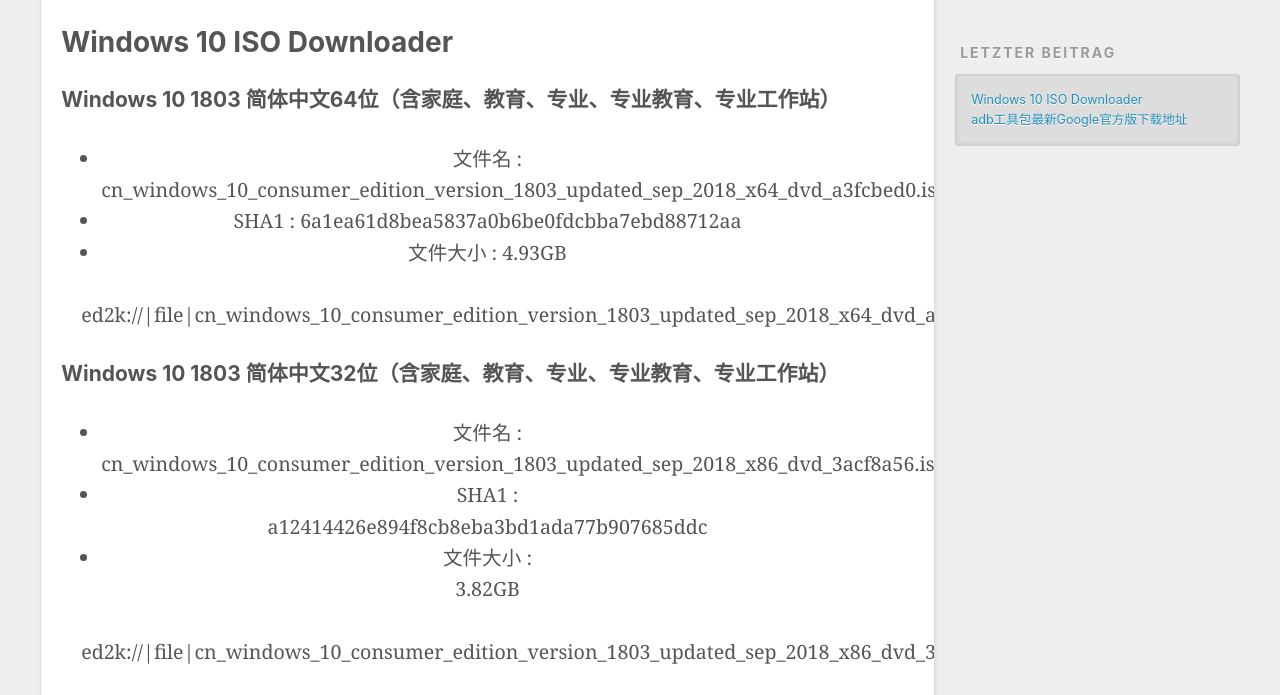
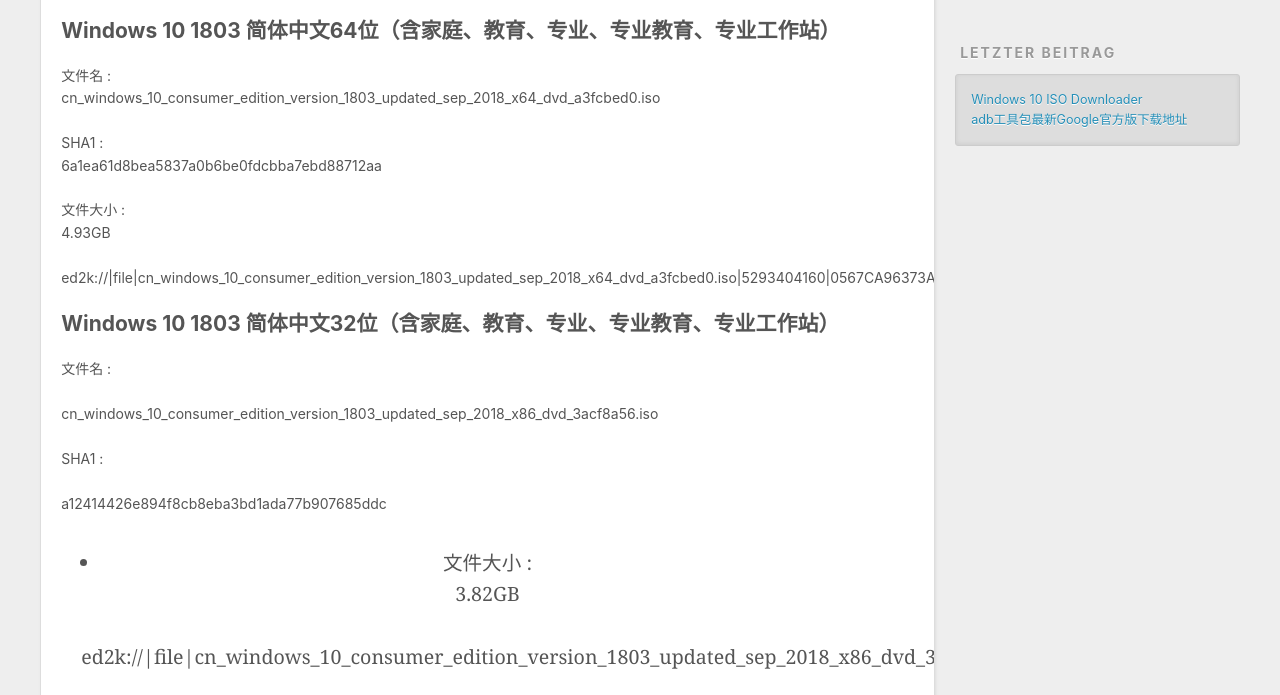
Before and after one commit to Tooo-Top/aemoon.github.io, a plain HTML site: page index.html in a window 1280 px wide. Shown: the part 435-1130 px from the top of the page. Drawn offline with nearby package versions, Linux system fonts and the light colour scheme.

Commit message:
Site updated: 2018-10-31 14:55:26

```diff
--- a/index.html
+++ b/index.html
@@ -83,18 +83,16 @@
 
     <div class="article-entry" itemprop="articleBody">
 
-        <h1 id="Windows-10-ISO-Downloader"><a href="#Windows-10-ISO-Downloader" class="headerlink" title="Windows 10 ISO Downloader"></a>Windows 10 ISO Downloader</h1><h2 id="Windows-10-1803-简体中文64位（含家庭、教育、专业、专业教育、专业工作站）"><a href="#Windows-10-1803-简体中文64位（含家庭、教育、专业、专业教育、专业工作站）" class="headerlink" title="Windows 10 1803 简体中文64位（含家庭、教育、专业、专业教育、专业工作站）"></a>Windows 10 1803 简体中文64位（含家庭、教育、专业、专业教育、专业工作站）</h2><blockquote>
+        <h2 id="Windows-10-1803-简体中文64位（含家庭、教育、专业、专业教育、专业工作站）"><a href="#Windows-10-1803-简体中文64位（含家庭、教育、专业、专业教育、专业工作站）" class="headerlink" title="Windows 10 1803 简体中文64位（含家庭、教育、专业、专业教育、专业工作站）"></a>Windows 10 1803 简体中文64位（含家庭、教育、专业、专业教育、专业工作站）</h2><p>文件名 :<br>cn_windows_10_consumer_edition_version_1803_updated_sep_2018_x64_dvd_a3fcbed0.iso</p>
+<p>SHA1 :<br>6a1ea61d8bea5837a0b6be0fdcbba7ebd88712aa</p>
+<p>文件大小 :<br>4.93GB</p>
+<p>ed2k://|file|cn_windows_10_consumer_edition_version_1803_updated_sep_2018_x64_dvd_a3fcbed0.iso|5293404160|0567CA96373A7B3475DD29371371A1A3|/</p>
+<h2 id="Windows-10-1803-简体中文32位（含家庭、教育、专业、专业教育、专业工作站）"><a href="#Windows-10-1803-简体中文32位（含家庭、教育、专业、专业教育、专业工作站）" class="headerlink" title="Windows 10 1803 简体中文32位（含家庭、教育、专业、专业教育、专业工作站）"></a>Windows 10 1803 简体中文32位（含家庭、教育、专业、专业教育、专业工作站）</h2><p>文件名 :  </p>
+<p>cn_windows_10_consumer_edition_version_1803_updated_sep_2018_x86_dvd_3acf8a56.iso</p>
+<p>SHA1 :  </p>
+<p>a12414426e894f8cb8eba3bd1ada77b907685ddc</p>
+<blockquote>
 <ul>
-<li>文件名 :<br>cn_windows_10_consumer_edition_version_1803_updated_sep_2018_x64_dvd_a3fcbed0.iso|</li>
-<li>SHA1 :   6a1ea61d8bea5837a0b6be0fdcbba7ebd88712aa</li>
-<li>文件大小 : 4.93GB</li>
-</ul>
-<p>ed2k://|file|cn_windows_10_consumer_edition_version_1803_updated_sep_2018_x64_dvd_a3fcbed0.iso|5293404160|0567CA96373A7B3475DD29371371A1A3|/</p>
-</blockquote>
-<h2 id="Windows-10-1803-简体中文32位（含家庭、教育、专业、专业教育、专业工作站）"><a href="#Windows-10-1803-简体中文32位（含家庭、教育、专业、专业教育、专业工作站）" class="headerlink" title="Windows 10 1803 简体中文32位（含家庭、教育、专业、专业教育、专业工作站）"></a>Windows 10 1803 简体中文32位（含家庭、教育、专业、专业教育、专业工作站）</h2><blockquote>
-<ul>
-<li>文件名 :<br>cn_windows_10_consumer_edition_version_1803_updated_sep_2018_x86_dvd_3acf8a56.iso</li>
-<li>SHA1 :<br>a12414426e894f8cb8eba3bd1ada77b907685ddc</li>
 <li>文件大小 :<br>3.82GB</li>
 </ul>
 <p>ed2k://|file|cn_windows_10_consumer_edition_version_1803_updated_sep_2018_x86_dvd_3acf8a56.iso|4102606848|CE283DAAAA19F5AD696CD1E8EF4A3955|/</p>
@@ -113,13 +111,13 @@
 <li>SHA1 :<br>b21c1ef5445f0c0a185ab15eaf0e953b737ca55c</li>
 <li>文件大小 :<br>3.32GB</li>
 </ul>
+</blockquote>
 <p>ed2k://|file|cn_windows_10_consumer_edition_version_1809_updated_sept_2018_x86_dvd_c904d6c8.iso|3564730368|B31577E3A3825925D4D7972457D5A264|/</p>
-</blockquote>
 
 
     </div>
     <footer class="article-footer">
-      <a data-url="http://yoursite.com/2018/10/31/Windows ISO Downloader/" data-id="cjnwsry6z000040vpyokfn1xy" class="article-share-link">Teilen</a>
+      <a data-url="http://yoursite.com/2018/10/31/Windows ISO Downloader/" data-id="cjnwt3ydf0000dovp746foj8r" class="article-share-link">Teilen</a>
 
 
     </footer>
@@ -156,7 +154,7 @@
 
     </div>
     <footer class="article-footer">
-      <a data-url="http://yoursite.com/2018/10/31/adb工具包最新Google官方版下载地址/" data-id="cjnwsry76000140vpe0hqxf1p" class="article-share-link">Teilen</a>
+      <a data-url="http://yoursite.com/2018/10/31/adb工具包最新Google官方版下载地址/" data-id="cjnwt3ydm0001dovpq6j30212" class="article-share-link">Teilen</a>
 
 
     </footer>
```
Also changed, not shown: 2018/10/31/Windows ISO Downloader/index.html (+15 -17 lines), 2018/10/31/adb工具包最新Google官方版下载地址/index.html (+1 -1 lines).
